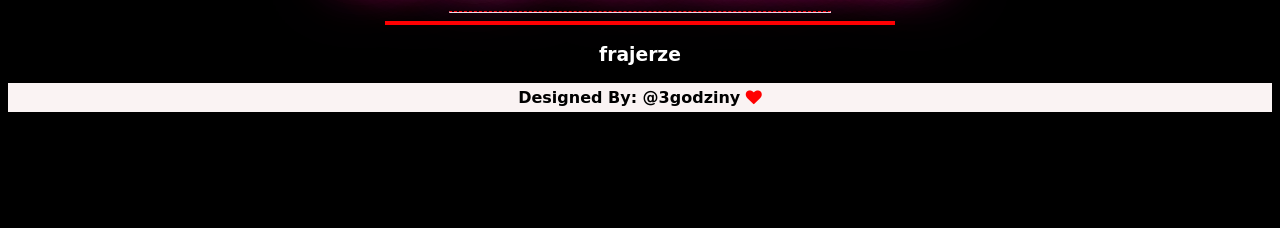
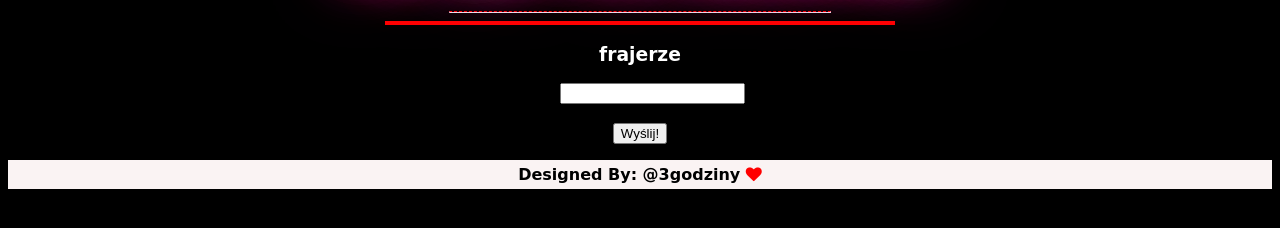
Before and after one commit to krakenGG/panel, a plain HTML site: page index.html in a window 1280 px wide. Shown: the part 114-342 px from the top of the page. Drawn offline with nearby package versions, Linux system fonts and the light colour scheme; no server answers.

Commit message:
Update index.html

```diff
--- a/index.html
+++ b/index.html
@@ -19,6 +19,9 @@
 		<hr class="hr1">
 		<hr class="hr2">
 		<h3 class="heading">frajerze</h3>
+		<label for="ip">IP:</label>
+		<input type="text" id="ip" name="ip"><br><br>
+  		<input type="submit" value="Wyślij!">
 		<p id="gfg"></p>
 	</center>
 
```
